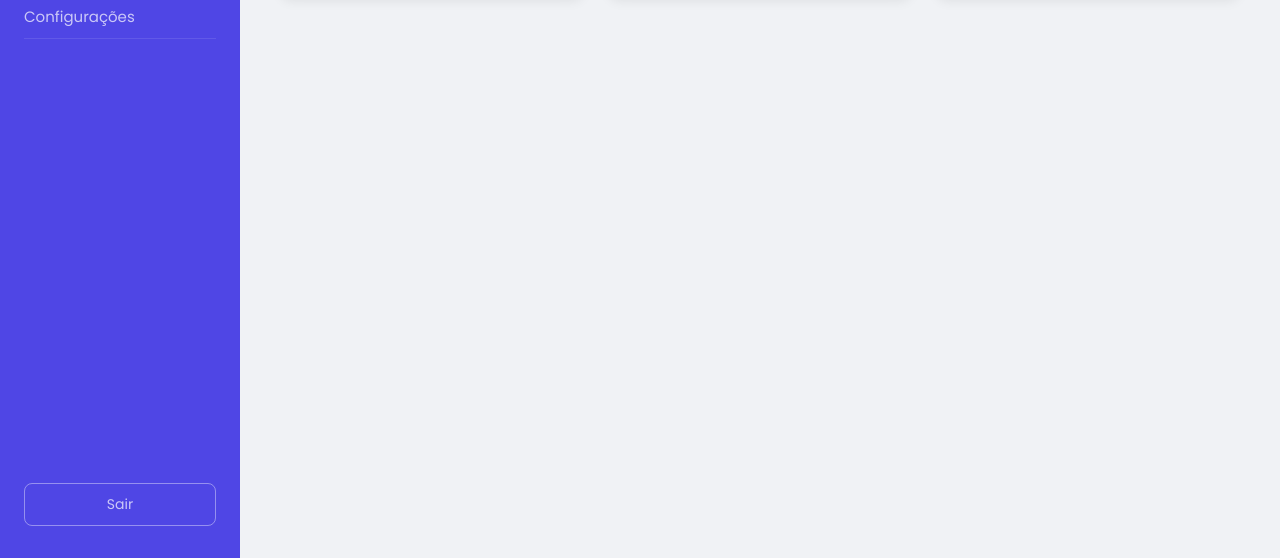
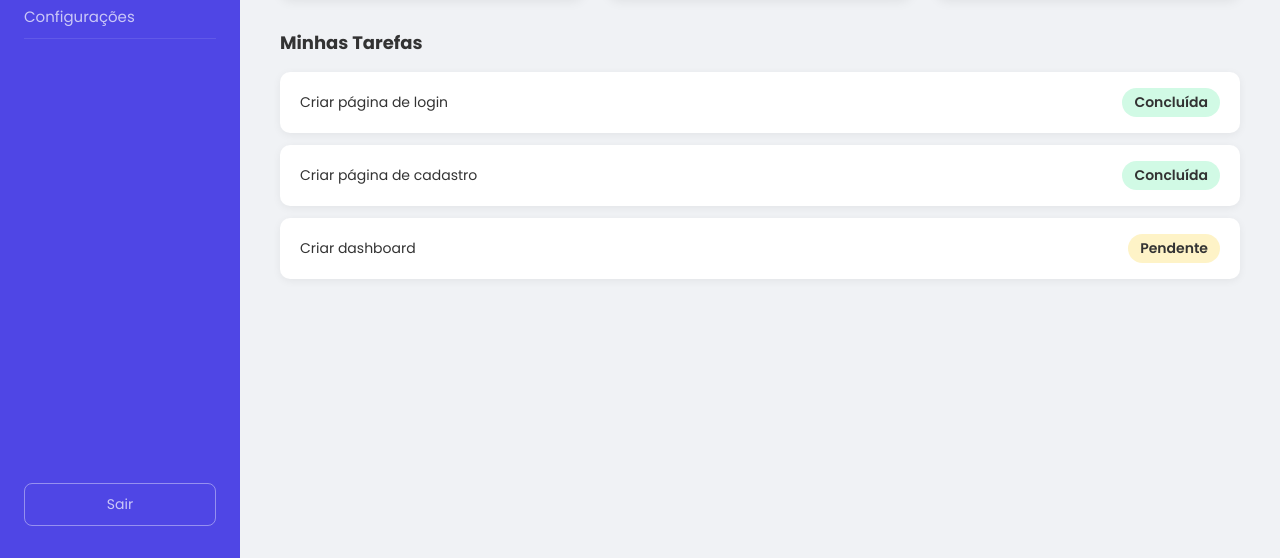
Before and after one commit to joseiuri97/novatech-app, a plain HTML site: page dashboard.html in a window 1280 px wide. Shown: the part 242-800 px from the top of the page. Drawn offline with Linux system fonts and the light colour scheme.

Commit message:
Lista de tarefas adicionada ao dashboard

```diff
--- a/dashboard.html
+++ b/dashboard.html
@@ -20,7 +20,6 @@
       background-color: #f0f2f5;
     }
 
-    /* MENU LATERAL */
     .sidebar {
       width: 240px;
       background-color: #4f46e5;
@@ -52,10 +51,29 @@
       font-weight: 600;
     }
 
-    /* ÁREA PRINCIPAL */
+    .sidebar button {
+      background: none;
+      border: 1px solid rgba(255, 255, 255, 0.4);
+      color: rgba(255, 255, 255, 0.7);
+      padding: 10px;
+      border-radius: 8px;
+      cursor: pointer;
+      margin-top: auto;
+      font-size: 14px;
+      width: 100%;
+    }
+
+    .sidebar button:hover {
+      background-color: rgba(255, 255, 255, 0.1);
+      color: white;
+    }
+
     .main {
       flex: 1;
       padding: 40px;
+      display: flex;
+      flex-direction: column;
+      overflow-y: auto;
     }
 
     .main h2 {
@@ -64,7 +82,6 @@
       margin-bottom: 32px;
     }
 
-    /* CARDS */
     .cards {
       display: flex;
       gap: 24px;
@@ -90,28 +107,53 @@
       color: #4f46e5;
     }
 
-    .sidebar button {
-      background: none;
-      border: 1px solid rgba(255, 255, 255, 0.4);
-      color: rgba(255, 255, 255, 0.7);
-      padding: 10px;
-      border-radius: 8px;
-      cursor: pointer;
-      margin-top: auto;
-      font-size: 14px;
-      width: 100%;
+    .tarefas {
+      margin-top: 32px;
     }
 
-    .sidebar button:hover {
-      background-color: rgba(255, 255, 255, 0.1);
-      color: white;
+    .tarefas h3 {
+      font-size: 18px;
+      color: #333;
+      margin-bottom: 16px;
+    }
+
+    .tarefa {
+      background-color: white;
+      padding: 16px 20px;
+      border-radius: 10px;
+      box-shadow: 0 2px 8px rgba(0, 0, 0, 0.06);
+      display: flex;
+      justify-content: space-between;
+      align-items: center;
+      margin-bottom: 12px;
+    }
+
+    .tarefa span {
+      font-size: 14px;
+      color: #333;
+    }
+
+    .status {
+      font-size: 12px;
+      padding: 4px 12px;
+      border-radius: 20px;
+      font-weight: 600;
+    }
+
+    .concluida {
+      background-color: #d1fae5;
+      color: #065f46;
+    }
+
+    .pendente {
+      background-color: #fef3c7;
+      color: #92400e;
     }
   </style>
 </head>
 
 <body>
 
-  <!-- MENU LATERAL -->
   <div class="sidebar">
     <h1>NovaTech</h1>
     <a href="#" class="ativo">Início</a>
@@ -121,7 +163,6 @@
     <button onclick="sair()">Sair</button>
   </div>
 
-  <!-- ÁREA PRINCIPAL -->
   <div class="main">
     <h2>Olá, José! 👋</h2>
 
@@ -139,7 +180,27 @@
         <p>4</p>
       </div>
     </div>
-  </div>
+
+    <div class="tarefas">
+      <h3>Minhas Tarefas</h3>
+
+      <div class="tarefa">
+        <span>Criar página de login</span>
+        <span class="status concluida">Concluída</span>
+      </div>
+
+      <div class="tarefa">
+        <span>Criar página de cadastro</span>
+        <span class="status concluida">Concluída</span>
+      </div>
+
+      <div class="tarefa">
+        <span>Criar dashboard</span>
+        <span class="status pendente">Pendente</span>
+      </div>
+
+    </div>
+
   </div>
 
   <script>
@@ -151,6 +212,3 @@
 </body>
 
 </html>
-</body>
-
-</html>
```
